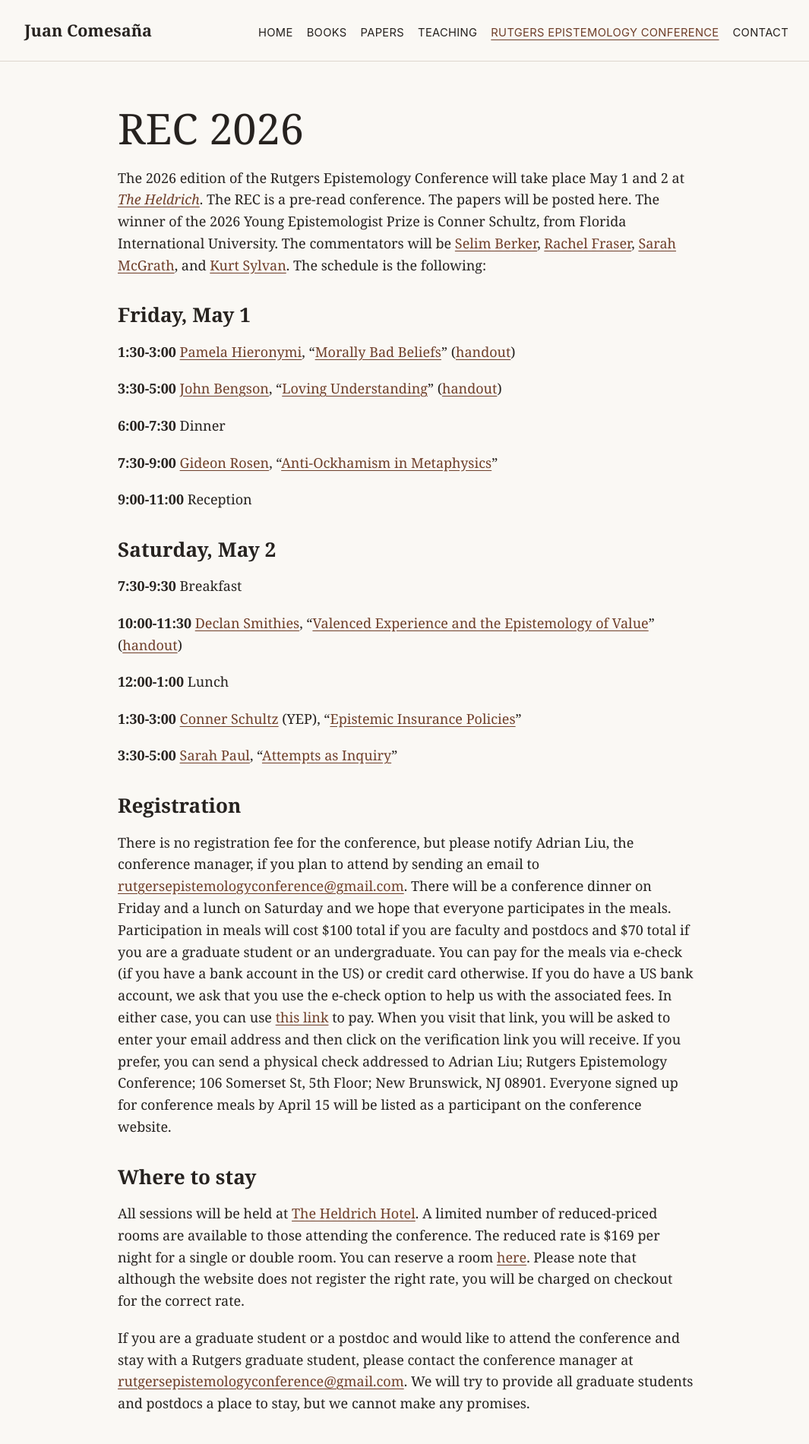
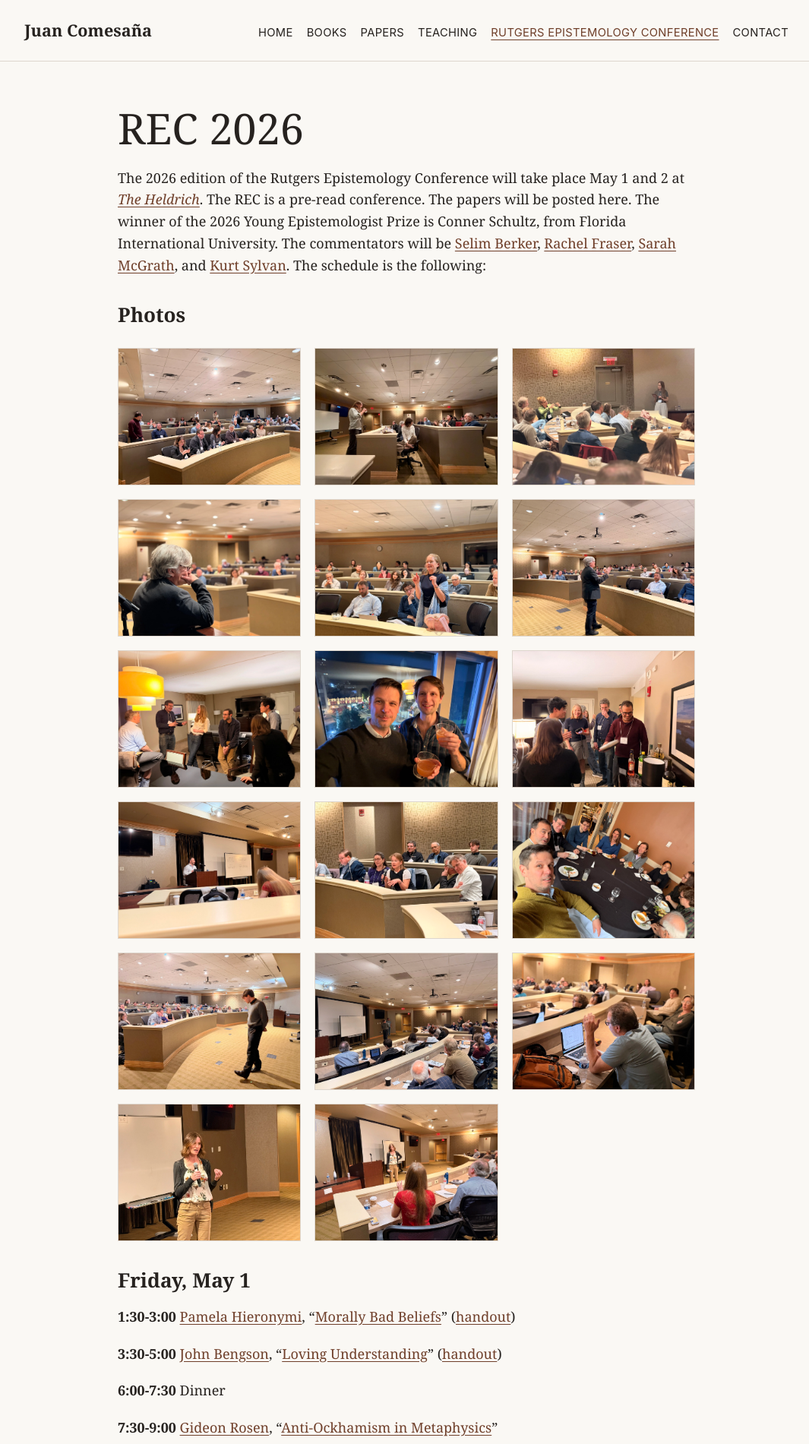
Before and after one commit to Comesana73/juancomesana.org, a Jekyll site: the page built from rec/rec-26.md, in a window 1280 px wide. Shown: the top 1901 px of the page at 76% size, without its empty margins (105-1170 px from the left). Built offline with Jekyll 4.4.1, drawn with Linux system fonts in a browser that asks for light colours.

Commit message:
Add REC 2026 conference photos
Migrated 17 photos from the old Squarespace asset library into
assets/images/rec-2026/ and added a Photos section with a responsive
grid to the REC 2026 page.

Co-Authored-By: Claude Sonnet 5 <noreply@anthropic.com>
Claude-Session: https://claude.ai/code/session_014fHYXZJhzaE8k7mqS5zrpC

```diff
--- a/assets/css/site.css
+++ b/assets/css/site.css
@@ -398,3 +398,34 @@ details p {
     max-width: 220px;
   }
 }
+
+.photo-grid {
+  display: grid;
+  gap: 1rem;
+  grid-template-columns: repeat(3, 1fr);
+  margin: 1.5rem 0 2rem;
+}
+
+.photo-grid a {
+  aspect-ratio: 4 / 3;
+  border: 1px solid var(--border);
+  display: block;
+  overflow: hidden;
+}
+
+.photo-grid img {
+  height: 100%;
+  object-fit: cover;
+  transition: transform 0.2s ease;
+  width: 100%;
+}
+
+.photo-grid a:hover img {
+  transform: scale(1.04);
+}
+
+@media (max-width: 800px) {
+  .photo-grid {
+    grid-template-columns: repeat(2, 1fr);
+  }
+}
--- a/rec/rec-26.md
+++ b/rec/rec-26.md
@@ -9,6 +9,62 @@ permalink: /rec/rec-26/
 # REC 2026
 
 The 2026 edition of the Rutgers Epistemology Conference will take place May 1 and 2 at [*The Heldrich*](https://www.theheldrich.com). The REC is a pre-read conference. The papers will be posted here. The winner of the 2026 Young Epistemologist Prize is Conner Schultz, from Florida International University. The commentators will be [Selim Berker](https://philosophy.fas.harvard.edu/people/selim-berker), [Rachel Fraser](https://www.rachelelizabethfraser.com), [Sarah McGrath](https://philosophy.princeton.edu/people/sarah-mcgrath), and [Kurt Sylvan](https://www.kurtlsylvan.com). The schedule is the following:
+
+## Photos
+
+<div class="photo-grid">
+  <a href="{{ '/assets/images/rec-2026/IMG_0451.webp' | relative_url }}">
+    <img src="{{ '/assets/images/rec-2026/IMG_0451.webp' | relative_url }}" alt="Photo from the 2026 Rutgers Epistemology Conference" loading="lazy">
+  </a>
+  <a href="{{ '/assets/images/rec-2026/IMG_0456.webp' | relative_url }}">
+    <img src="{{ '/assets/images/rec-2026/IMG_0456.webp' | relative_url }}" alt="Photo from the 2026 Rutgers Epistemology Conference" loading="lazy">
+  </a>
+  <a href="{{ '/assets/images/rec-2026/IMG_0467.webp' | relative_url }}">
+    <img src="{{ '/assets/images/rec-2026/IMG_0467.webp' | relative_url }}" alt="Photo from the 2026 Rutgers Epistemology Conference" loading="lazy">
+  </a>
+  <a href="{{ '/assets/images/rec-2026/IMG_0476.webp' | relative_url }}">
+    <img src="{{ '/assets/images/rec-2026/IMG_0476.webp' | relative_url }}" alt="Photo from the 2026 Rutgers Epistemology Conference" loading="lazy">
+  </a>
+  <a href="{{ '/assets/images/rec-2026/IMG_0477.webp' | relative_url }}">
+    <img src="{{ '/assets/images/rec-2026/IMG_0477.webp' | relative_url }}" alt="Photo from the 2026 Rutgers Epistemology Conference" loading="lazy">
+  </a>
+  <a href="{{ '/assets/images/rec-2026/IMG_0479.webp' | relative_url }}">
+    <img src="{{ '/assets/images/rec-2026/IMG_0479.webp' | relative_url }}" alt="Photo from the 2026 Rutgers Epistemology Conference" loading="lazy">
+  </a>
+  <a href="{{ '/assets/images/rec-2026/IMG_0492.webp' | relative_url }}">
+    <img src="{{ '/assets/images/rec-2026/IMG_0492.webp' | relative_url }}" alt="Photo from the 2026 Rutgers Epistemology Conference" loading="lazy">
+  </a>
+  <a href="{{ '/assets/images/rec-2026/IMG_0498.webp' | relative_url }}">
+    <img src="{{ '/assets/images/rec-2026/IMG_0498.webp' | relative_url }}" alt="Photo from the 2026 Rutgers Epistemology Conference" loading="lazy">
+  </a>
+  <a href="{{ '/assets/images/rec-2026/IMG_0502.webp' | relative_url }}">
+    <img src="{{ '/assets/images/rec-2026/IMG_0502.webp' | relative_url }}" alt="Photo from the 2026 Rutgers Epistemology Conference" loading="lazy">
+  </a>
+  <a href="{{ '/assets/images/rec-2026/IMG_0510.webp' | relative_url }}">
+    <img src="{{ '/assets/images/rec-2026/IMG_0510.webp' | relative_url }}" alt="Photo from the 2026 Rutgers Epistemology Conference" loading="lazy">
+  </a>
+  <a href="{{ '/assets/images/rec-2026/IMG_0516.webp' | relative_url }}">
+    <img src="{{ '/assets/images/rec-2026/IMG_0516.webp' | relative_url }}" alt="Photo from the 2026 Rutgers Epistemology Conference" loading="lazy">
+  </a>
+  <a href="{{ '/assets/images/rec-2026/IMG_0524.webp' | relative_url }}">
+    <img src="{{ '/assets/images/rec-2026/IMG_0524.webp' | relative_url }}" alt="Photo from the 2026 Rutgers Epistemology Conference" loading="lazy">
+  </a>
+  <a href="{{ '/assets/images/rec-2026/IMG_0529.webp' | relative_url }}">
+    <img src="{{ '/assets/images/rec-2026/IMG_0529.webp' | relative_url }}" alt="Photo from the 2026 Rutgers Epistemology Conference" loading="lazy">
+  </a>
+  <a href="{{ '/assets/images/rec-2026/IMG_0531.webp' | relative_url }}">
+    <img src="{{ '/assets/images/rec-2026/IMG_0531.webp' | relative_url }}" alt="Photo from the 2026 Rutgers Epistemology Conference" loading="lazy">
+  </a>
+  <a href="{{ '/assets/images/rec-2026/IMG_0544.webp' | relative_url }}">
+    <img src="{{ '/assets/images/rec-2026/IMG_0544.webp' | relative_url }}" alt="Photo from the 2026 Rutgers Epistemology Conference" loading="lazy">
+  </a>
+  <a href="{{ '/assets/images/rec-2026/IMG_0550.webp' | relative_url }}">
+    <img src="{{ '/assets/images/rec-2026/IMG_0550.webp' | relative_url }}" alt="Photo from the 2026 Rutgers Epistemology Conference" loading="lazy">
+  </a>
+  <a href="{{ '/assets/images/rec-2026/IMG_0553.webp' | relative_url }}">
+    <img src="{{ '/assets/images/rec-2026/IMG_0553.webp' | relative_url }}" alt="Photo from the 2026 Rutgers Epistemology Conference" loading="lazy">
+  </a>
+</div>
 
 ## Friday, May 1
 
```
Also changed, not shown: assets/images/rec-2026/IMG_0451.webp (added), assets/images/rec-2026/IMG_0456.webp (added), assets/images/rec-2026/IMG_0467.webp (added), assets/images/rec-2026/IMG_0476.webp (added), assets/images/rec-2026/IMG_0477.webp (added), assets/images/rec-2026/IMG_0479.webp (added), assets/images/rec-2026/IMG_0492.webp (added), assets/images/rec-2026/IMG_0498.webp (added), assets/images/rec-2026/IMG_0502.webp (added), assets/images/rec-2026/IMG_0510.webp (added), assets/images/rec-2026/IMG_0516.webp (added), assets/images/rec-2026/IMG_0524.webp (added), assets/images/rec-2026/IMG_0529.webp (added), assets/images/rec-2026/IMG_0531.webp (added), 3 more files.
